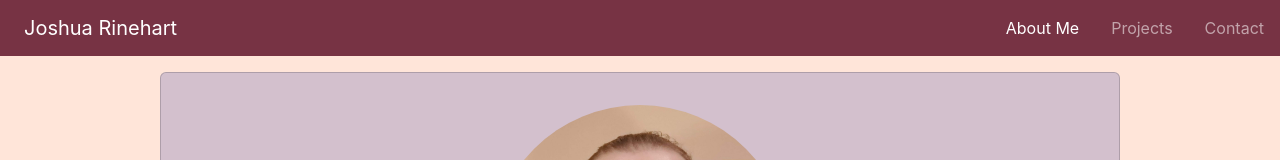
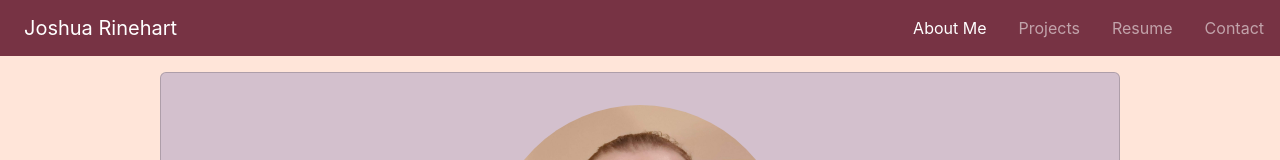
Before and after one commit to codeBiskut/react-portfolio, a React (Create React App) app: page / in a window 1280 px wide. Shown: the top 160 px of the page. Built offline with nearby package versions, Linux system fonts and the light colour scheme.

Commit message:
added resume page and pdf

```diff
--- a/src/components/home/index.js
+++ b/src/components/home/index.js
@@ -2,6 +2,7 @@ import { useState } from "react";
 import AboutMe from "../pages/about-me";
 import Contact from "../pages/contact";
 import Projects from "../projects/projects";
+import Resume from '../pages/resume';
 import Footer from "../footer";
 import Header from "../header";
 import "./home.css"
@@ -24,7 +25,7 @@ export function Home() {
 
     return (
         <div className="homepage">
-            <Header handleClick={handleClick} currentPage={currentPage}/>
+            <Header handleClick={handleClick} currentPage={currentPage} />
             <div className="d-flex justify-content-center center-color">
                 <div className="card p-2 m-3 w-75 card-color">{
                     (() => {
@@ -33,6 +34,8 @@ export function Home() {
                                 return <AboutMe />
                             case 'Projects':
                                 return <Projects />
+                            case 'Resume':
+                                return <Resume />
                             case 'Contact':
                                 return <Contact />
                             default:
--- a/src/components/nav/index.js
+++ b/src/components/nav/index.js
@@ -23,6 +23,7 @@ function Nav({ handleClick, currentPage }) {
                 <div className="navbar-nav">
                     <a onClick={handleClick} className={`nav-item nav-link px-3 ${currentPage === 'About Me' ? 'active' : ''}`}>About Me</a>
                     <a onClick={handleClick} className={`nav-item nav-link px-3 ${currentPage === 'Projects' ? 'active' : ''}`}>Projects</a>
+                    <a onClick={handleClick} className={`nav-item nav-link px-3 ${currentPage === 'Resume' ? 'active' : ''}`}>Resume</a>
                     <a onClick={handleClick} className={`nav-item nav-link px-3 ${currentPage === 'Contact' ? 'active' : ''}`}>Contact</a>
                 </div>
             </div>
--- /dev/null
+++ b/src/components/pages/resume.js
@@ -0,0 +1,12 @@
+import resume from '../../assets/Joshua_Rinehart_Resume.pdf'
+
+function ResumePage(){
+    return(
+        <div className='pdf-size' id='resume-page'>
+            <iframe src={resume} width="100%" height="1000px"/>
+
+        </div>
+    )
+}
+
+export default ResumePage;
```
Also changed, not shown: 1 other file (tests, documents, lock files or other folders).
